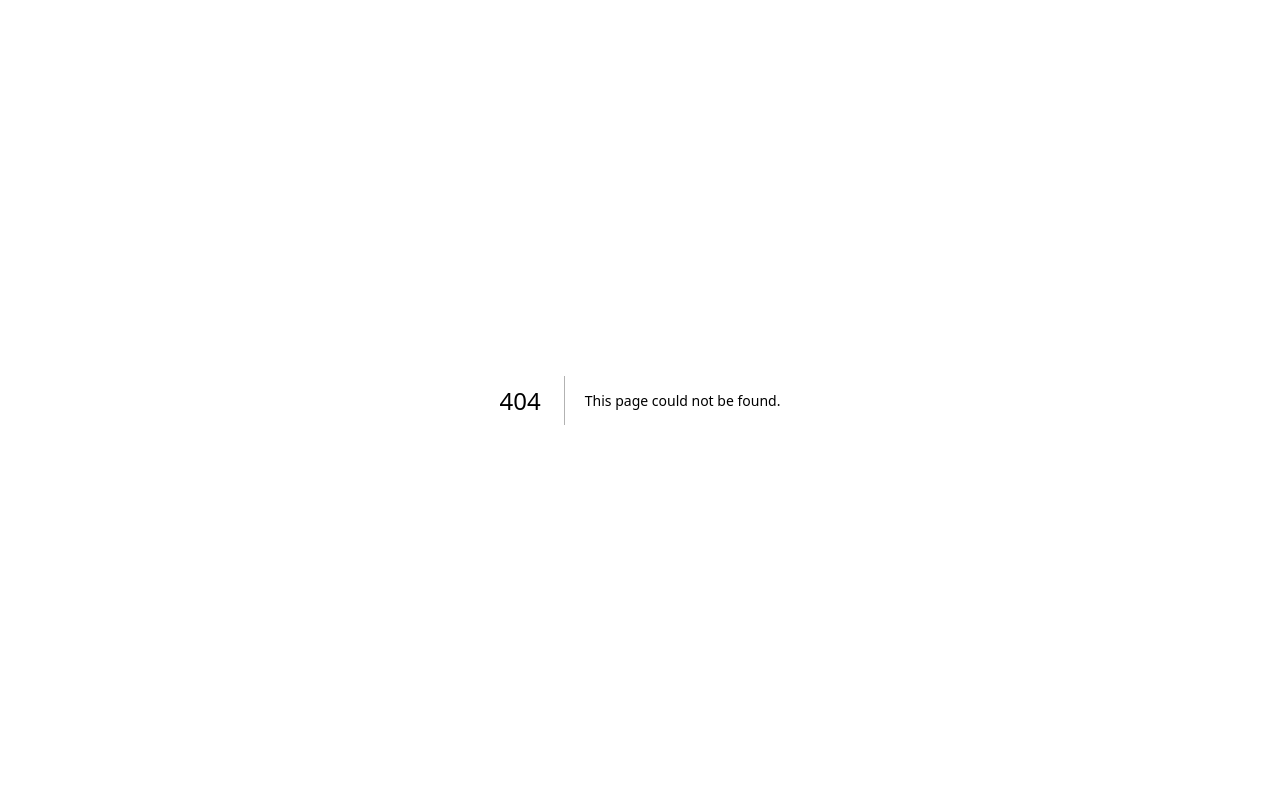
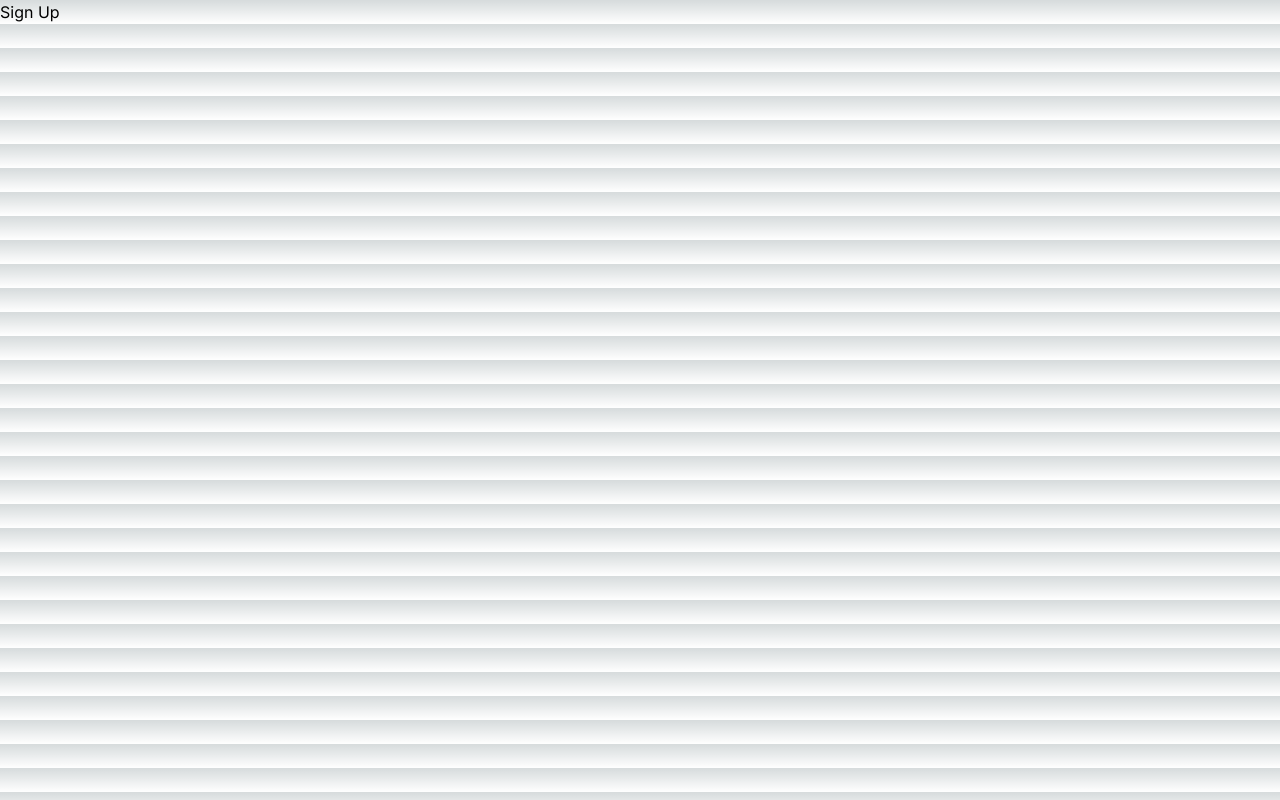
Before and after one commit to dannywo/nextfire-app, a Next.js app: page /enter in a window 1280 px wide. Before the commit this address had no page. Built offline with nearby package versions, Linux system fonts and the light colour scheme.

Commit message:
creates new sign up page

```diff
--- /dev/null
+++ b/app/enter/page.js
@@ -0,0 +1,7 @@
+export default async function Enter() {
+    return (
+        <main>
+            <h1>Sign Up</h1>
+        </main>
+    )
+}
```
